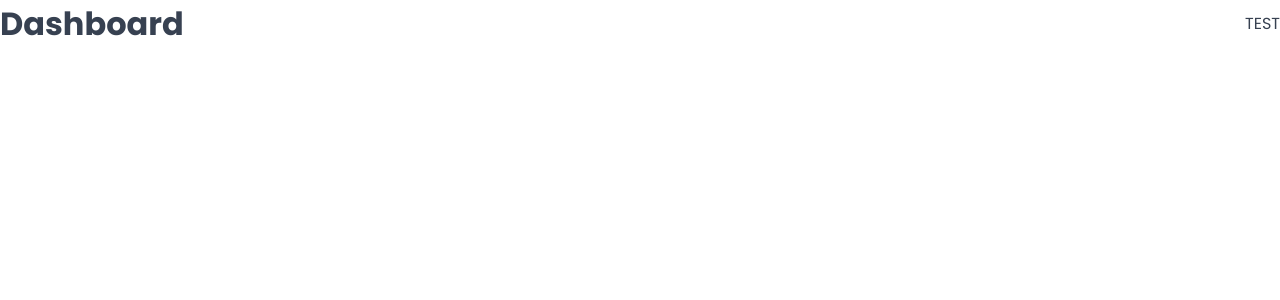
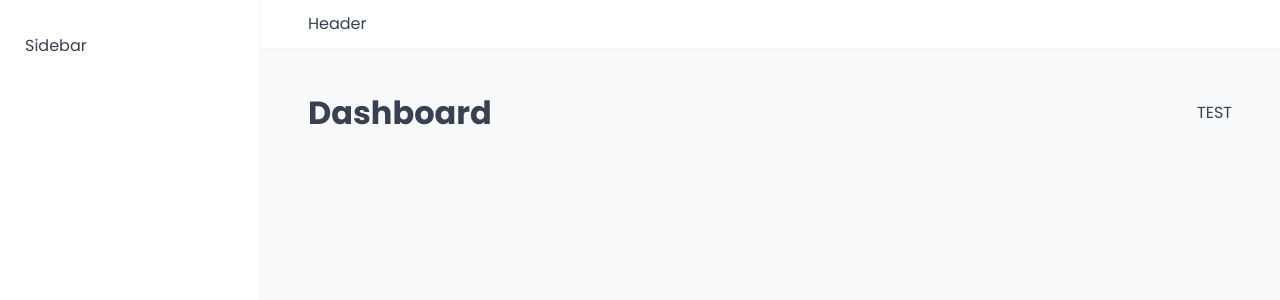
Before and after one commit to Nik00NN/the-wild-oasis, a React (Vite) app: page /dashboard in a window 1280 px wide. Shown: the top 300 px of the page. Built offline with nearby package versions, Linux system fonts and the light colour scheme; a web font is replaced by a local one.

Commit message:
Created the app layout

```diff
--- a/src/App.jsx
+++ b/src/App.jsx
@@ -2,6 +2,7 @@
 import PageNotFound from "./pages/PageNotFound";
 import Dashboard from "./pages/Dashboard";
 import GlobalStyles from "./styles/GlobalStyles";
+import AppLayout from "./ui/AppLayout";
 
 const App = () => {
   return (
@@ -9,8 +10,10 @@
       <GlobalStyles />
       <BrowserRouter>
         <Routes>
-          <Route index element={<Navigate replace to="dashboard" />} />
-          <Route path="dashboard" element={<Dashboard />} />
+          <Route element={<AppLayout />}>
+            <Route index element={<Navigate replace to="dashboard" />} />
+            <Route path="dashboard" element={<Dashboard />} />
+          </Route>
           <Route path="*" element={<PageNotFound />} />
         </Routes>
       </BrowserRouter>
--- /dev/null
+++ b/src/ui/AppLayout.jsx
@@ -0,0 +1,30 @@
+import { Outlet } from "react-router-dom";
+import Sidebar from "./Sidebar";
+import Header from "./Header";
+import styled from "styled-components";
+
+const StyledAppLayout = styled.div`
+  display: grid;
+  grid-template-columns: 26rem 1fr;
+  grid-template-rows: auto 1fr;
+  height: 100vh;
+`;
+
+const Main = styled.main`
+  background-color: var(--color-grey-50);
+  padding: 4rem 4.8rem 6.4rem;
+`;
+
+const AppLayout = () => {
+  return (
+    <StyledAppLayout>
+      <Header />
+      <Sidebar />
+      <Main>
+        <Outlet />
+      </Main>
+    </StyledAppLayout>
+  );
+};
+
+export default AppLayout;
--- /dev/null
+++ b/src/ui/Header.jsx
@@ -0,0 +1,13 @@
+import styled from "styled-components";
+
+const StyledHeader = styled.header`
+  background-color: var(--color-grey-0);
+  padding: 1.2rem 4.8rem;
+  border-bottom: 1px solid var(--color-grey-100);
+`;
+
+const Header = () => {
+  return <StyledHeader>Header</StyledHeader>;
+};
+
+export default Header;
--- /dev/null
+++ b/src/ui/Sidebar.jsx
@@ -0,0 +1,15 @@
+import styled from "styled-components";
+
+const StyledSidebar = styled.aside`
+  background-color: var(--color-grey-0);
+  padding: 3.4rem 2.5rem;
+  border-right: 1px solid var(--color-grey-100);
+
+  grid-row: 1 / -1;
+`;
+
+const Sidebar = () => {
+  return <StyledSidebar>Sidebar</StyledSidebar>;
+};
+
+export default Sidebar;
```
